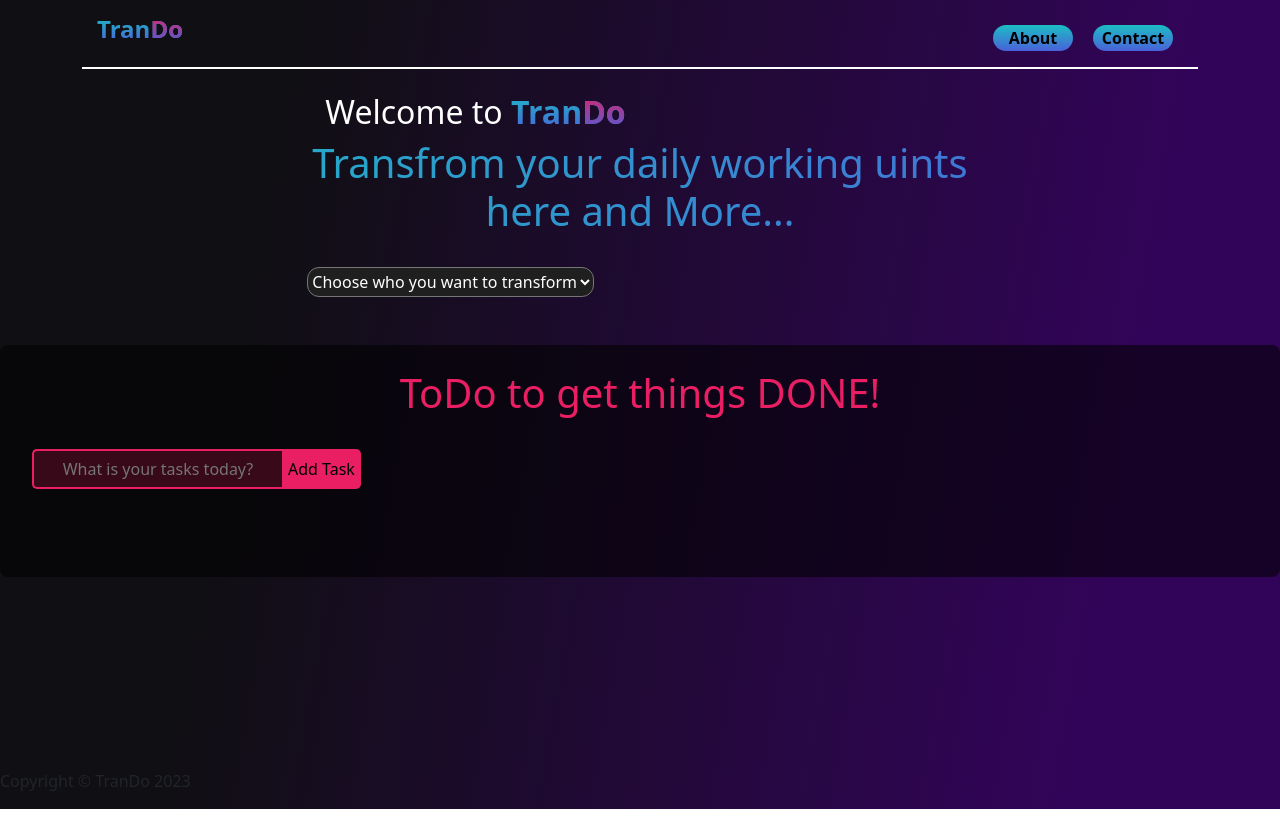
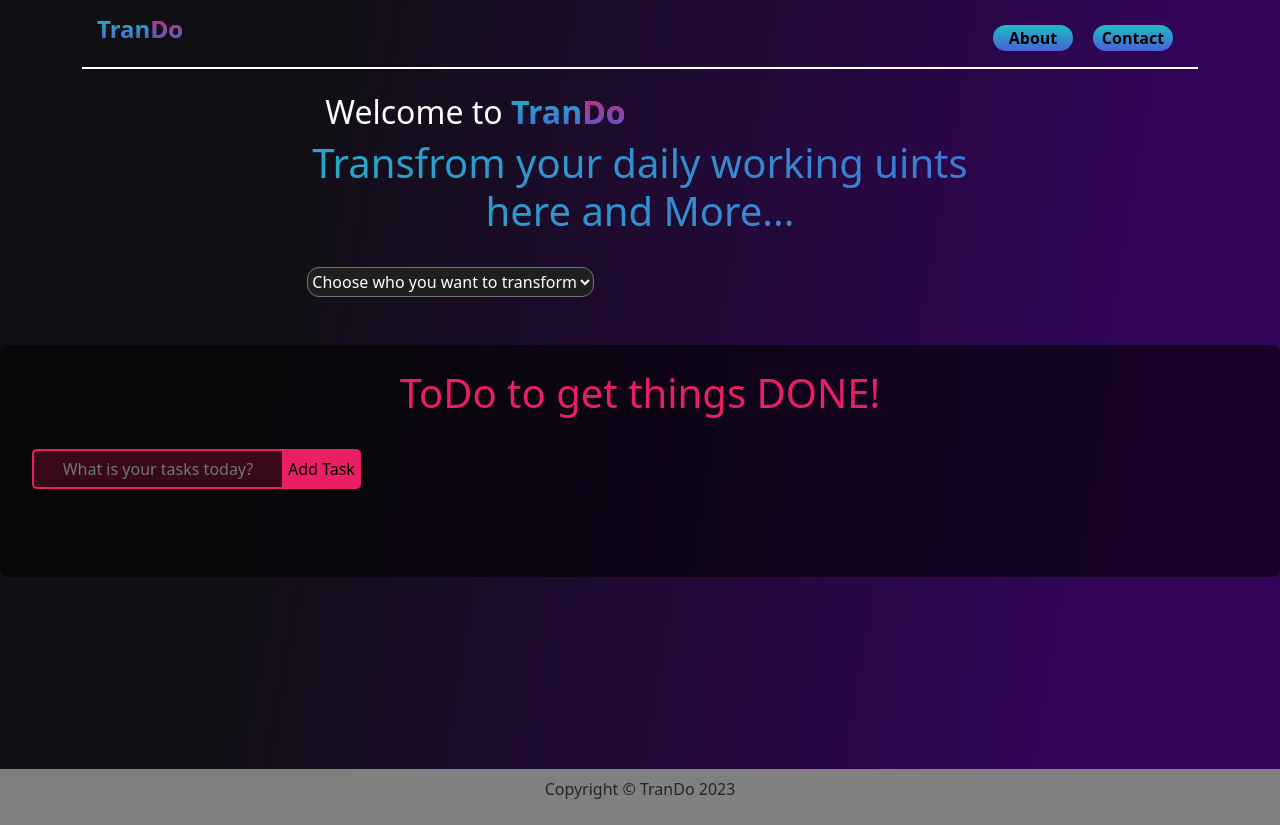
Before and after one commit to Ahmed-dagger/TranDo-react, a Next.js app: page / in a window 1280 px wide. Built offline with nearby package versions, Linux system fonts and the light colour scheme.

Commit message:
Update globals.css

```diff
--- a/app/globals.css
+++ b/app/globals.css
@@ -15,3 +15,10 @@
 {
   display: hidden;
 }
+
+.footer {
+  background-color: gray;
+  text-align: center;
+  margin-top: auto;
+  padding: 8px;
+}
```
